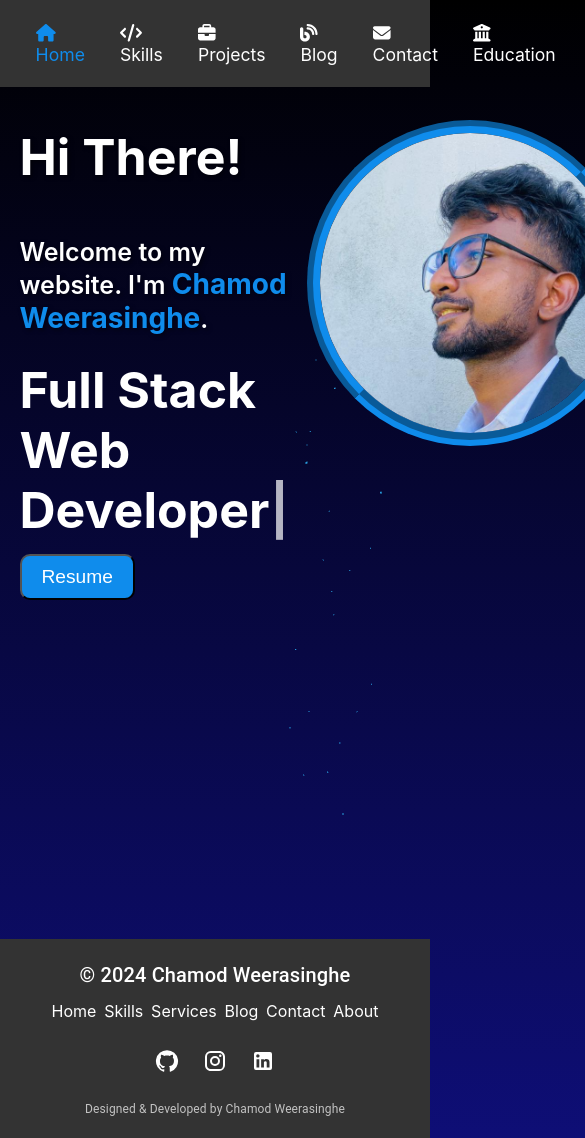
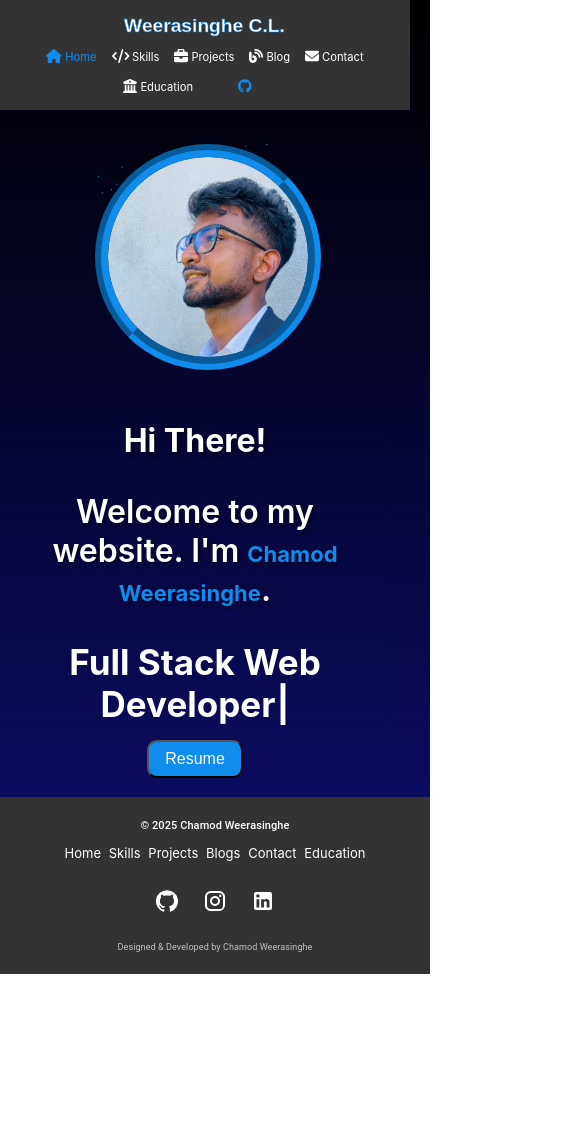
Before and after one commit to chamodlw/portfolio_chamod, a React (Create React App) app: page / in a window 390 px wide. Shown: the top 1138 px of the page, 585 px wide, since content can reach past the window. After the commit the page ends 974 px from the top, so only its background shows below. Built offline with nearby package versions, Linux system fonts and the light colour scheme.

Commit message:
home set for responsive

```diff
--- a/src/Home.js
+++ b/src/Home.js
@@ -15,10 +15,10 @@ return (
             <div className="Home-container">
                 <div className="Home-left">
                     <div className="Home-header">
-                    <p style={{ fontSize: '50px' ,fontWeight: 'bold', marginTop:'12%'}}>Hi There!</p>
+                        <p style={{ fontSize: '50px', fontWeight: 'bold', marginTop: '12%' }}>Hi There!</p>
                         <p style={{ fontSize: '25px', fontWeight: '600' }}>Welcome to my website. I'm <strong className='myname'>Chamod Weerasinghe</strong>.</p>
                     </div>
-                <Mysides/>
+                    <Mysides />
                     <div className='resume'>
                         <button className="b1" onClick={handleClick}>Resume</button>
                     </div>
@@ -30,8 +30,9 @@ return (
                             <img
                                 src={profpic}
                                 alt="Profile Pic"
-                            style={{ width: '300px', height: '300px', borderRadius: '50%', border: '13px groove #0F8CEC'}}
+                                className="profile-image"
                             />
+
                         </div>
                     </div>
                 </div>
--- a/src/components/footer.js
+++ b/src/components/footer.js
@@ -15,8 +15,13 @@ const Footer = () => {
         width: '100%',
       }}
     >
-      <Typography variant="h6" sx={{ marginBottom: '10px' }}>
-        © 2024 Chamod Weerasinghe
+      <Typography variant="h6" sx={{
+        marginBottom: '10px', fontSize: {
+          xs: '11px',
+          sm: '18px',
+        },
+      }}>
+        © 2025 Chamod Weerasinghe
       </Typography>
       <Box
         sx={{
@@ -27,23 +32,53 @@ const Footer = () => {
           flexWrap: 'wrap',
         }}
       >
-        <Link href="#" underline="none" sx={{ color: '#fff' }}>
+        <Link href="/" underline="none" sx={{
+          color: '#fff', fontSize: {
+            xs: '13px',
+            sm: '18px',
+          }
+        }}>
           Home
         </Link>
-        <Link href="#" underline="none" sx={{ color: '#fff' }}>
+        <Link href="/skills" underline="none" sx={{
+          color: '#fff', fontSize: {
+            xs: '13px',
+            sm: '18px',
+          }
+        }}>
           Skills
         </Link>
-        <Link href="#" underline="none" sx={{ color: '#fff' }}>
-          Services
+        <Link href="/projects" underline="none" sx={{
+          color: '#fff', fontSize: {
+            xs: '13px',
+            sm: '18px',
+          }
+        }}>
+          Projects
         </Link>
-        <Link href="#" underline="none" sx={{ color: '#fff' }}>
-          Blog
+        <Link href="/blog" underline="none" sx={{
+          color: '#fff', fontSize: {
+            xs: '13px',
+            sm: '18px',
+          }
+        }}>
+          Blogs
         </Link>
-        <Link href="#" underline="none" sx={{ color: '#fff' }}>
+        <Link href="/contact" underline="none" sx={{
+          color: '#fff', fontSize: {
+            xs: '13px',
+            sm: '18px',
+          }
+        }}>
           Contact
         </Link>
-        <Link href="#" underline="none" sx={{ color: '#fff' }}>
-          About
+        <Link href="/education" underline="none" sx={{
+          color: '#fff', fontSize: {
+            xs: '13px',
+            sm: '18px',
+          }
+        }}>
+          Education
         </Link>
       </Box>
 
@@ -69,8 +104,10 @@ const Footer = () => {
       <Typography
         variant="body2"
         sx={{
-          marginTop: '20px',
-          fontSize: '12px',
+          marginTop: '20px', fontSize: {
+            xs: '9px',
+            sm: '13px',
+          },
           color: 'rgba(255, 255, 255, 0.7)',
         }}
       >
--- a/src/css/Header.css
+++ b/src/css/Header.css
@@ -92,16 +92,6 @@
     gap: 35px;
 }
 
-.nav-link {
-    color: white;
-    text-decoration: none;
-    font-size: 1.1rem;
-    transition: color 0.3s;
-}
-
-.nav-link:hover {
-    color: #0F8CEC;
-}
 
 .settings-panel {
     position: fixed; /* Use fixed positioning */
@@ -120,3 +110,34 @@
 .settings-panel.show {
     transform: translateX(0); /* Show the panel when settingsOpen is true */
 }
+
+@media (max-width: 768px) {
+  .navbar {
+    flex-direction: column;
+    align-items: center;
+    padding: 15px 10px;
+  }
+
+  .nav-links {
+    flex-wrap: wrap;
+    justify-content: center;
+    gap: 15px;
+    margin-top: 12px;
+  }
+
+  .nav-link {
+    font-size: 0.7rem;
+  }
+
+  .nav-link svg {
+    font-size: 14px !important;
+    margin-right: 4px;
+  }
+
+  .logo {
+    font-size: 1.2rem;
+    margin-left: 0;
+    margin-top: 0;
+    text-align: center;
+  }
+}
--- a/src/css/Home.css
+++ b/src/css/Home.css
@@ -1,8 +1,10 @@
-html, body {
+html,
+body {
     min-height: 100%;
     margin: 0;
     padding: 0;
 }
+
 .Home-header {
     margin-top: 10px;
     color: white;
@@ -13,13 +15,16 @@ html, body {
     margin-top: 25%;
     margin-left: 18%;
     float: right;
-    width: 100px; /* Adjust the width */
-    height: 100px; /* Adjust the height */
-    object-fit: cover; /* Ensure the image covers the circular area */
+    width: 100px;
+    /* Adjust the width */
+    height: 100px;
+    /* Adjust the height */
+    object-fit: cover;
+    /* Ensure the image covers the circular area */
 
 }
 
-.Home-profile-pic-border{
+.Home-profile-pic-border {
     position: relative;
     width: 100%;
     height: 100vh;
@@ -31,28 +36,30 @@ html, body {
     color: #0F8CEC;
 
 }
+
 .Home-container {
     display: flex;
-    justify-content: space-between; /* Adjust as needed */
-  }
+    justify-content: space-between;
+    /* Adjust as needed */
+}
 
-  .Home-left {
+.Home-left {
     margin-top: 2%;
     margin-left: 5%;
     flex: 1;
-  }
+}
 
-  .Home-right {
+.Home-right {
     margin-top: 2%;
     flex: 1;
     display: flex;
     justify-content: center;
     align-items: center;
-  }
-.resume{
+}
 
-}
-.b1{
+.resume {}
+
+.b1 {
     background-color: #0F8CEC;
     color: white;
     padding: 10px 20px;
@@ -66,3 +73,66 @@ html, body {
 body {
     background: linear-gradient(to bottom, black, #0e0e76);
 }
+
+/*for responsive design*/
+@media (max-width: 768px) {
+    .Home-container {
+        flex-direction: column;
+        align-items: center;
+        text-align: center;
+    }
+
+    .Home-left {
+        margin: 5% 5%;
+        order: 2;
+    }
+
+    .Home-right {
+        margin-top: 5%;
+        order: 1;
+    }
+
+    .Home-profile-pic {
+        margin: 15px auto;
+        width: 200px;
+        height: 200px;
+    }
+
+    .Home-profile-pic img {
+        width: 200px !important;
+        height: 200px !important;
+    }
+
+    .Home-profile-pic-border {
+        justify-content: center;
+        height: auto;
+    }
+
+    .Home-header p {
+        font-size: 32px !important;
+    }
+
+    .myname {
+        font-size: 22px;
+    }
+
+    .b1 {
+        font-size: 1rem;
+        padding: 8px 16px;
+        margin-top: 15px;
+    }
+}
+
+.profile-image {
+    width: 300px;
+    height: 300px;
+    border-radius: 50%;
+    border: 13px groove #0F8CEC;
+}
+
+@media (max-width: 768px) {
+    .profile-image {
+        width: 200px;
+        height: 200px;
+    }
+}
--- a/src/css/mysides.css
+++ b/src/css/mysides.css
@@ -1,5 +1,11 @@
-.Mysides{
+.Mysides {
     font-weight: 700;
     font-size: 50px;
     color: white;
 }
+
+@media (max-width: 768px) {
+    .Mysides {
+        font-size: 35px;
+    }
+}
```
Lines whose indentation alone changed are shown as unchanged.
